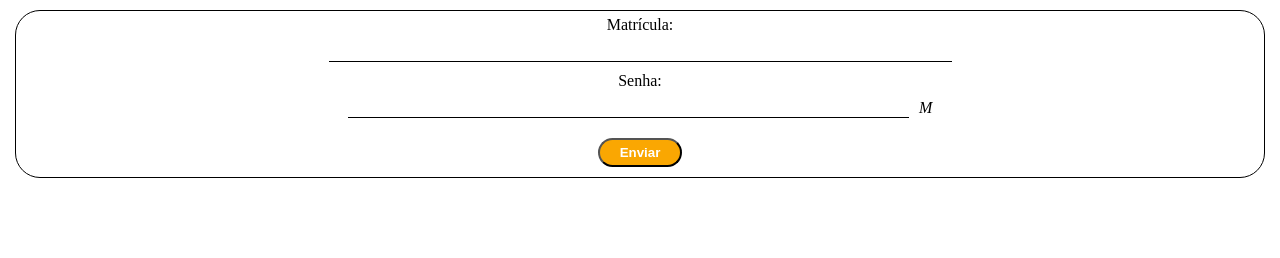
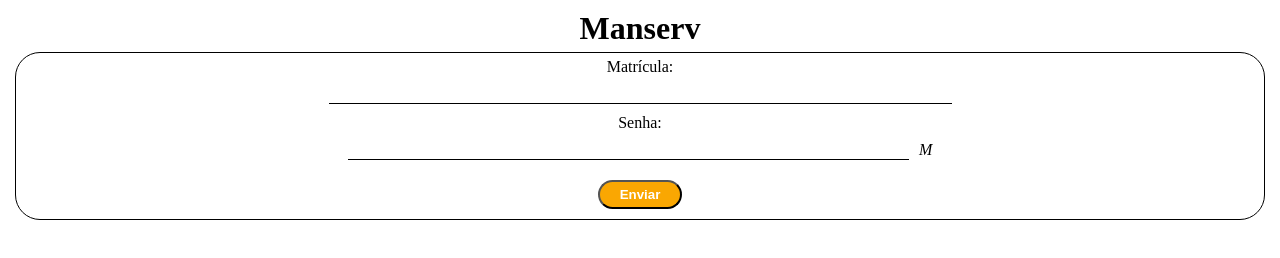
Before and after one commit to decimo3/ruan.manserv.utlight, a plain HTML site: page website/index.html in a window 1280 px wide. Drawn offline with Linux system fonts and the light colour scheme.

Commit message:
simple component generation

```diff
--- a/website/index.html
+++ b/website/index.html
@@ -1,13 +1,14 @@
 <!DOCTYPE html>
 <html lang="pt-br">
+
 <head>
     <meta charset="UTF-8">
     <meta http-equiv="X-UA-Compatible" content="IE=edge">
     <meta name="viewport" content="width=device-width, initial-scale=1.0">
     <link rel="stylesheet" href="./index.css">
-  <script src="./index.js"></script>
     <title>Manserv - UT Light</title>
 </head>
+
 <body>
     <header id="header"></header>
     <form action="http://localhost:8080/login" method="post">
@@ -18,7 +19,18 @@
         <div><input type="submit" value="Enviar"></div>
     </form>
     <footer id="footer"></footer>
-  <!-- <script src="./cabeca.js"></script> -->
-  <!-- <script src="./rodape.js"></script> -->
+    <script>
+        function showPass() {
+            if (document.getElementById("palavra").getAttribute("type") == "password") {
+                document.getElementById("palavra").setAttribute("type", "text");
+                document.getElementById("mostrar").innerText = "O";
+            } else {
+                document.getElementById("palavra").setAttribute("type", "password");
+                document.getElementById("mostrar").innerText = "M";
+            }
+        }
+    </script>
+    <script src="./index.js"></script>
 </body>
+
 </html>
--- a/website/index.js
+++ b/website/index.js
@@ -1,16 +1,20 @@
-function showPass () {
-  if (document.getElementById("palavra").getAttribute("type") == "password") {
-    document.getElementById("palavra").setAttribute("type", "text");
-    document.getElementById("mostrar").innerText = "O";
-  } else {
-    document.getElementById("palavra").setAttribute("type", "password");
-    document.getElementById("mostrar").innerText = "M";
-  }
+function criarElemento(pai, atributes) {
+    daddy = document.getElementById(pai);
+    elemento = document.createElement(atributes[0]);
+    index = 1;
+    if (atributes[1] == "innerHTML") {
+        elemento.innerHTML = atributes[2];
+        index += 2
+    }
+    while (index < atributes.length) {
+        elemento.setAttribute(atributes[index], atributes[index + 1]);
+        index += 2;
+    }
+    daddy.insertBefore(elemento, pai.nextSibling);
 }
-function criarElemento (pai, atributes) {
-  elemento = document.createElement(atributes[0]);
-  for (let index = 1; index < atributes.length; index+2) {
-    elemento.setAttribute(atributes[index],atributes[index+1]);
-  }
-  document.body.insertBefore(elemento, pai.nextSibling);
+
+function cabeca() {
+    cabecalho = ["h1", "innerHTML", "Manserv", "id", "cabecalho", "class", "filo"];
+    criarElemento("header", cabecalho);
 }
+cabeca();
```
Lines whose indentation alone changed are shown as unchanged.
